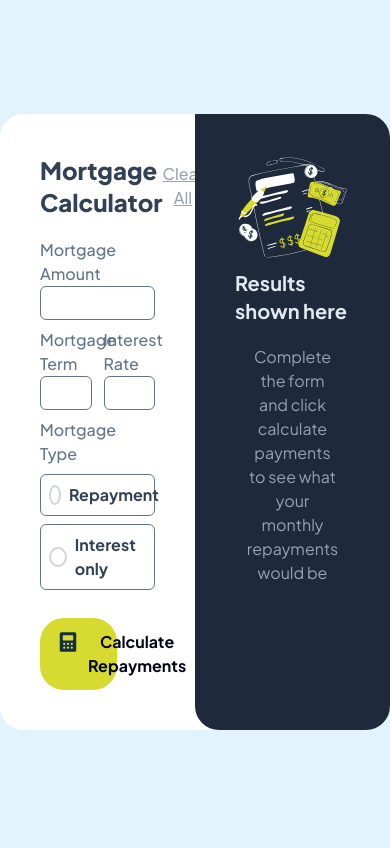
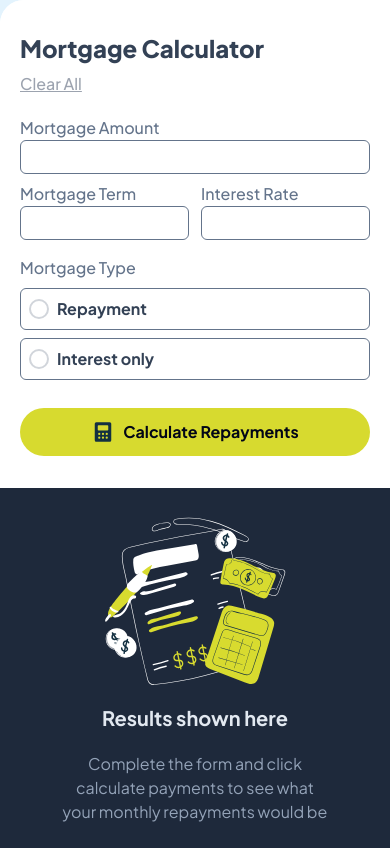
Before and after one commit to anywhereeanytime/mortgage-payment-calculator, a React (Vite) app: page / in a window 390 px wide. Built offline with nearby package versions, Linux system fonts and the light colour scheme.

Commit message:
mobile version and inputs fixed

```diff
--- a/src/App.jsx
+++ b/src/App.jsx
@@ -4,7 +4,7 @@ import ResultContainer from "./ResultContainer";
 function App() {
   return (
     <div className="grid place-items-center min-h-screen">
-      <div className="grid grid-cols-2 w-full max-w-4xl bg-white rounded-3xl">
+      <div className="grid grid-cols-1 md:grid-cols-2 w-full max-w-4xl bg-white rounded-3xl">
         <FormContainer />
         <ResultContainer />
       </div>
--- a/src/FormContainer.jsx
+++ b/src/FormContainer.jsx
@@ -2,6 +2,7 @@ import { useState } from "react";
 import { useDispatch } from "react-redux";
 import { toggleResult, setMonthlyPayment, clearResult } from "./resultSlice";
 import iconCalculator from "./assets/icon-calculator.svg";
+import { inputsData } from "./data.js";
 
 const FormContainer = () => {
   const [formData, setFormData] = useState({
@@ -69,103 +70,102 @@ const FormContainer = () => {
   };
 
   return (
-    <div className="bg-white p-10 text-slate-500 rounded-tl-3xl rounded-bl-3xl">
-      <div className="flex justify-between items-center mb-5">
-        <h2 className="text-slate-700 text-2xl font-extrabold">
+    <div className="bg-white px-5 py-8 md:p-10 text-slate-500 rounded-tl-3xl rounded-bl-3xl">
+      <div className="md:flex md:justify-between md:items-center mb-5">
+        <h2 className="text-slate-700 text-2xl font-extrabold mb-2 sm:mb-0">
           Mortgage Calculator
         </h2>
         <button
           type="button"
           className="text-gray-400 font-medium hover:text-slate-600 underline text-decoration-skip"
           onClick={() => {
-            resetForm(); // Сбрасываем форму
-            dispatch(clearResult()); // Очищаем результат
+            resetForm();
+            dispatch(clearResult());
           }}
         >
           Clear All
         </button>
       </div>
       <form onSubmit={handleSubmit} className="flex flex-col gap-2 font-medium">
-        <div className="flex flex-col">
-          <label htmlFor="amount">Mortgage Amount</label>
+        {/* Mortgage Amount, которая занимает 2 колонки */}
+        <div className="grid grid-cols-2 gap-3">
+          {inputsData
+            .filter((input) => input.id === "amount")
+            .map((input, index) => (
+              <div className="flex flex-col col-span-2" key={input.id || index}>
+                <label htmlFor={input.id}>{input.label}</label>
                 <input
                   className="border border-slate-500 rounded-md p-1"
-            id="amount"
-            type="number"
-            name="amount"
-            value={formData.amount}
+                  id={input.id}
+                  type={input.type}
+                  name={input.name}
+                  value={formData[input.name]} // Используйте значение из formData
                   onChange={handleChange}
-            required
+                  required={input.validation && input.validation.required}
                 />
               </div>
-        <div className="grid grid-cols-2 gap-3">
-          <div className="flex flex-col">
-            <label htmlFor="term">Mortgage Term</label>
+            ))}
+        </div>
+
+        {/* Mortgage Term и Interest Rate */}
+        <div className="grid grid-cols-2 gap-3 mb-2">
+          {inputsData
+            .filter(
+              (input) => input.id === "term" || input.id === "interestRate"
+            )
+            .map((input, index) => (
+              <div className="flex flex-col" key={input.id || index}>
+                <label htmlFor={input.id}>{input.label}</label>
                 <input
                   className="border border-slate-500 rounded-md p-1"
-              id="term"
-              type="number"
-              name="term"
-              value={formData.term}
+                  id={input.id}
+                  type={input.type}
+                  name={input.name}
+                  value={formData[input.name]}
                   onChange={handleChange}
-              required
+                  required={input.validation && input.validation.required}
                 />
               </div>
-          <div className="flex flex-col">
-            <label htmlFor="interestRate">Interest Rate</label>
-            <input
-              className="border border-slate-500 rounded-md p-1"
-              type="number"
-              id="interestRate"
-              name="interestRate"
-              value={formData.interestRate}
-              onChange={handleChange}
-              required
-            />
-          </div>
+            ))}
         </div>
 
+        {/* Mortgage Type (Repayment и Interest Only) */}
         <div className="mb-3">
           <label className="mb-2 block">Mortgage Type</label>
-          <div className="cursor-pointer border border-slate-500 rounded-md p-2 mb-2 hover:border-primary-lime">
+          <div className="grid grid-cols-1">
+            {inputsData
+              .filter((input) => input.id === "mortgageType")
+              .map((input) =>
+                input.options.map((option) => (
+                  <div
+                    key={option.id}
+                    className="cursor-pointer border border-slate-500 rounded-md p-2 mb-2 hover:border-primary-lime"
+                  >
                     <label
-              htmlFor="repayment"
+                      htmlFor={option.id}
                       className="flex items-center cursor-pointer"
                     >
                       <input
                         className="p-1"
                         type="radio"
-                id="repayment"
-                name="mortgageType"
-                value="repayment"
-                checked={formData.mortgageType === "repayment"}
-                onChange={handleChange}
-              />
-              <span className="ml-2 font-bold text-slate-700">Repayment</span>
-            </label>
-          </div>
-          <div className="cursor-pointer border border-slate-500 rounded-md p-2 mb-2 hover:border-primary-lime">
-            <label
-              htmlFor="interestOnly"
-              className="flex items-center cursor-pointer w-full"
-            >
-              <input
-                className="p-1"
-                type="radio"
-                id="interestOnly"
-                name="mortgageType"
-                value="interestOnly"
-                checked={formData.mortgageType === "interestOnly"}
+                        id={option.id}
+                        name={input.name}
+                        value={option.value}
+                        checked={formData[input.name] === option.value}
                         onChange={handleChange}
                       />
                       <span className="ml-2 font-bold text-slate-700">
-                Interest only
+                        {option.label}
                       </span>
                     </label>
                   </div>
+                ))
+              )}
           </div>
+        </div>
+
         <button
-          className="bg-primary-lime text-slate-950 font-bold px-4 py-3 flex gap-2 rounded-3xl w-2/3 hover:bg-primary-lime hover:bg-opacity-70"
+          className="bg-primary-lime text-slate-950 font-bold px-4 py-3 flex justify-center gap-2 rounded-3xl w-full md:w-2/3 hover:bg-primary-lime hover:bg-opacity-70"
           type="submit"
         >
           <img src={iconCalculator} alt="" />
--- a/src/Input.jsx
+++ /dev/null
@@ -1,21 +0,0 @@
-const Input = ({ id, name, value, checked, onChange }) => {
-  return (
-    <div>
-      <div className="cursor-pointer border border-slate-500 rounded-md p-2 mb-2 hover:border-primary-lime">
-        <label htmlFor="repayment" className="flex items-center cursor-pointer">
-          <input
-            className="p-1"
-            type="radio"
-            id={id}
-            name={name}
-            value={value}
-            checked={formData.mortgageType === "repayment"}
-            onChange={handleChange}
-          />
-          <span className="ml-2 font-bold text-slate-700">Repayment</span>
-        </label>
-      </div>
-    </div>
-  );
-};
-export default Input;
--- a/src/ResultContainer.jsx
+++ b/src/ResultContainer.jsx
@@ -10,7 +10,7 @@ const ResultContainer = () => {
     : null;
 
   return (
-    <div className="bg-slate-800 p-10 rounded-tr-3xl rounded-br-3xl rounded-bl-3xl text-slate-400">
+    <div className="bg-slate-800 p-6 md:p-10 md:rounded-tr-3xl md:rounded-br-3xl md:rounded-bl-3xl text-slate-400">
       {isResultShown && monthlyPayment ? (
         <div>
           <h2 className="text-slate-100 text-2xl font-bold mb-3">
--- a/src/data.js
+++ b/src/data.js
@@ -1,5 +1,54 @@
-export const inputsData [
+export const inputsData = [
   {
+    label: "Mortgage Amount",
+    id: "amount",
+    type: "number",
+    name: "amount",
+    value: "amount",
+    validation: {
+      required: "This field is required",
+    },
+  },
+  {
+    label: "Mortgage Term",
+    id: "term",
+    type: "number",
+    name: "term",
+    value: "term",
+    validation: {
+      required: "This field is required",
+    },
+  },
+  {
+    label: "Interest Rate",
+    id: "interestRate",
+    type: "number",
+    name: "interestRate",
+    value: "interestRate",
+    validation: {
+      required: "This field is required",
+    },
+  },
 
-  }
-]
+  {
+    label: "Mortgage Type",
+    id: "mortgageType",
+    type: "radio",
+    name: "mortgageType",
+    options: [
+      {
+        id: "repayment",
+        value: "repayment",
+        label: "Repayment",
+      },
+      {
+        id: "interestOnly",
+        value: "interestOnly",
+        label: "Interest only",
+      },
+    ],
+    validation: {
+      required: "This field is required",
+    },
+  },
+];
--- a/src/index.css
+++ b/src/index.css
@@ -13,6 +13,13 @@ input[type="number"]::-webkit-inner-spin-button,
 input[type="number"]::-webkit-outer-spin-button {
   -webkit-appearance: none;
   margin: 0;
+}
+
+input[type="number"] {
+  border-width: 1px;
+  border-color: #64748b;
+  border-radius: 0.375rem;
+  padding: 0.25rem;
 }
 
 /* Основной стиль радио-кнопок */
```
Lines whose indentation alone changed are shown as unchanged.
